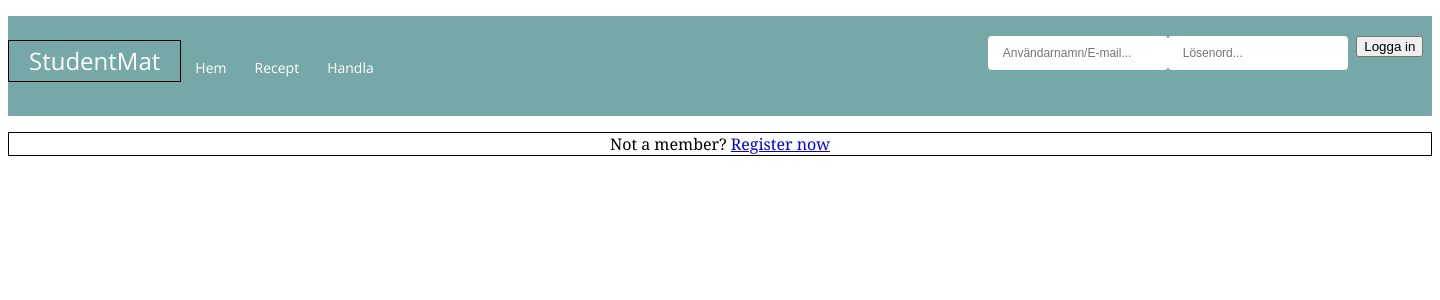
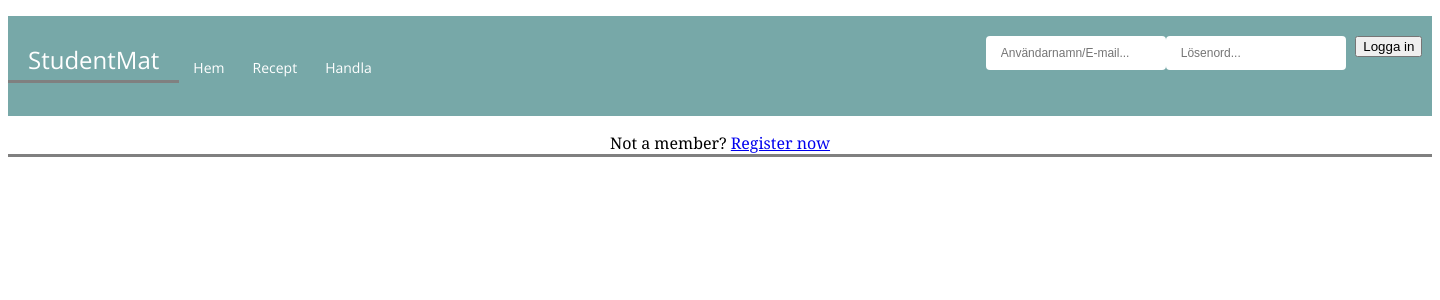
Before and after one commit to ThanitaSongvilay/del-hors-project, a PHP site: page / in a window 1440 px wide. Shown: the top 300 px of the page. Run offline with PHP 8.4, Linux system fonts and the light colour scheme.

Commit message:
Update styles.css

```diff
--- a/Deláhors-Projekt/assets/css/styles.css
+++ b/Deláhors-Projekt/assets/css/styles.css
@@ -145,6 +145,6 @@ grid-gap: 5px 5px;
 p{
   font-family: Georgia, 'Times New Roman', Times, serif;
   color: black;
-  border: 1px solid black;
+  border-bottom: 3px solid grey;
   border-image-outset: 0px;
 }
```
